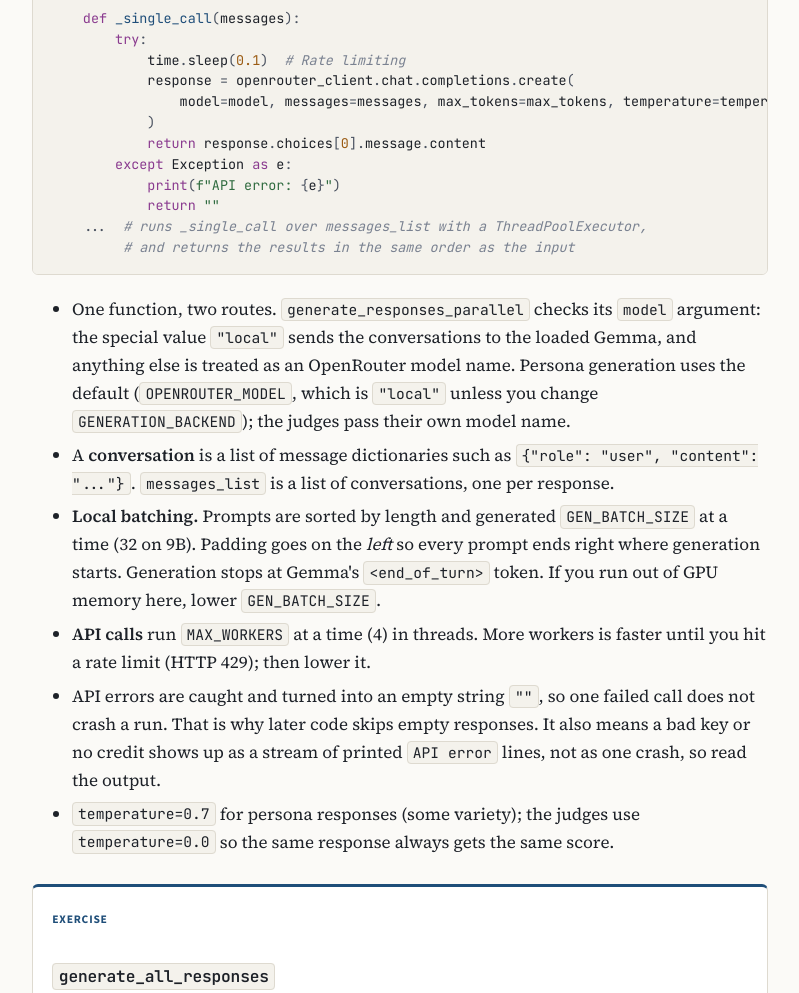
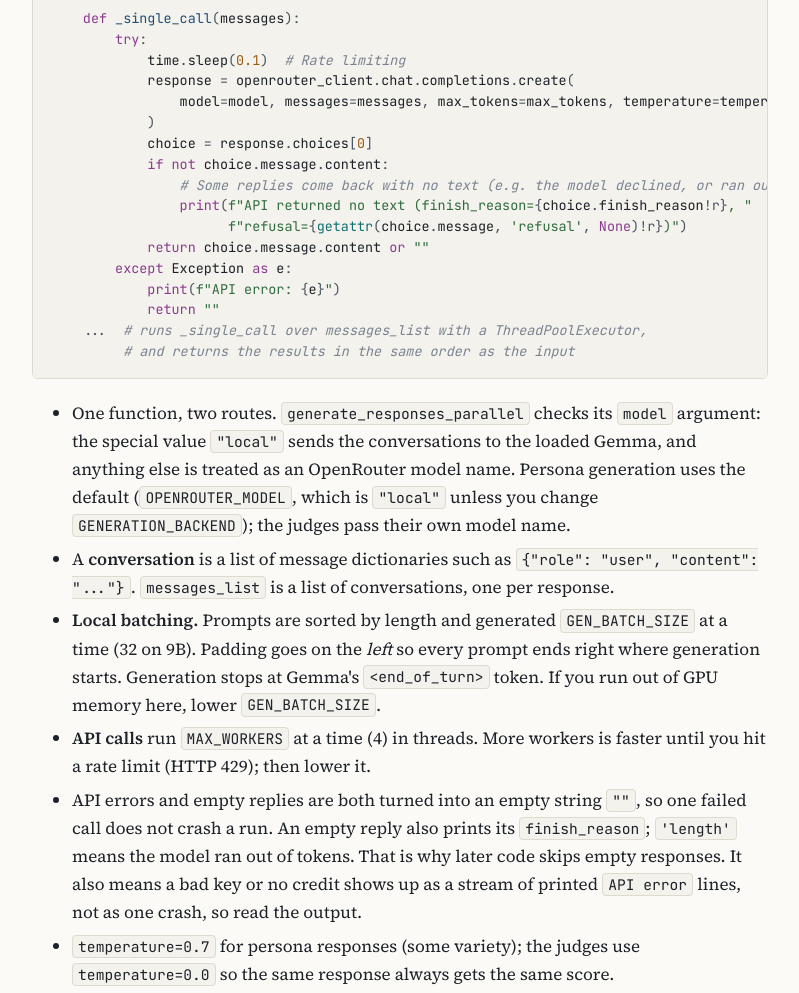
Before and after one commit to RamiAbukhater/AI-Interpretability-Lab-DW, a plain HTML site: page docs/concepts/02-responses-and-judging.html in a window 1280 px wide. Shown: the part 3800-4793 px from the top of the page, without its empty margins (380-1179 px from the left). Drawn offline with nearby package versions, Linux system fonts and the light colour scheme.

Commit message:
Rebuild pages for the Kaggle run updates
Home and setup now give the measured 9B run time (about 12 minutes).
Concept 2 quotes the fixed OpenRouter helper, concept 6's autorater hint
asks for about 1200 tokens, and concept 5 adds the leaders' 9B PCA
results. These belonged with the previous commit.

```diff
--- a/docs/concepts/02-responses-and-judging.html
+++ b/docs/concepts/02-responses-and-judging.html
@@ -163,7 +163,12 @@ def generate_responses_parallel(messages_list, model=OPENROUTER_MODEL, max_token
             response = openrouter_client.chat.completions.create(
                 model=model, messages=messages, max_tokens=max_tokens, temperature=temperature,
             )
-            return response.choices[0].message.content
+            choice = response.choices[0]
+            if not choice.message.content:
+                # Some replies come back with no text (e.g. the model declined, or ran out of tokens).
+                print(f"API returned no text (finish_reason={choice.finish_reason!r}, "
+                      f"refusal={getattr(choice.message, 'refusal', None)!r})")
+            return choice.message.content or ""
         except Exception as e:
             print(f"API error: {e}")
             return ""
@@ -176,7 +181,7 @@ def generate_responses_parallel(messages_list, model=OPENROUTER_MODEL, max_token
           <li>A <strong>conversation</strong> is a list of message dictionaries such as <code>{"role": "user", "content": "..."}</code>. <code>messages_list</code> is a list of conversations, one per response.</li>
           <li><strong>Local batching.</strong> Prompts are sorted by length and generated <code>GEN_BATCH_SIZE</code> at a time (32 on 9B). Padding goes on the <em>left</em> so every prompt ends right where generation starts. Generation stops at Gemma's <code>&lt;end_of_turn&gt;</code> token. If you run out of GPU memory here, lower <code>GEN_BATCH_SIZE</code>.</li>
           <li><strong>API calls</strong> run <code>MAX_WORKERS</code> at a time (4) in threads. More workers is faster until you hit a rate limit (HTTP 429); then lower it.</li>
-          <li>API errors are caught and turned into an empty string <code>""</code>, so one failed call does not crash a run. That is why later code skips empty responses. It also means a bad key or no credit shows up as a stream of printed <code>API error</code> lines, not as one crash, so read the output.</li>
+          <li>API errors and empty replies are both turned into an empty string <code>""</code>, so one failed call does not crash a run. An empty reply also prints its <code>finish_reason</code>; <code>'length'</code> means the model ran out of tokens. That is why later code skips empty responses. It also means a bad key or no credit shows up as a stream of printed <code>API error</code> lines, not as one crash, so read the output.</li>
           <li><code>temperature=0.7</code> for persona responses (some variety); the judges use <code>temperature=0.0</code> so the same response always gets the same score.</li>
         </ul>
       </div>
```
Also changed, not shown: docs/concepts/05-pca-assistant-axis.html (+1 -1 lines), docs/concepts/06-hooks-and-drift.html (+1 -1 lines), docs/index.html (+1 -1 lines), docs/setup.html (+2 -2 lines).
